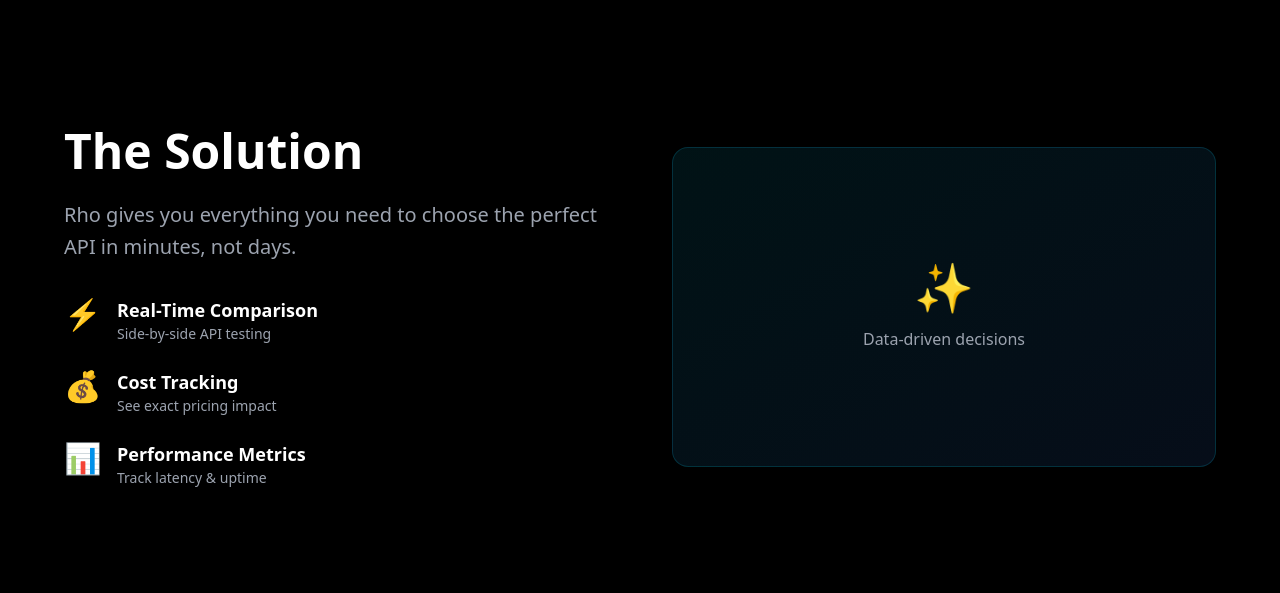
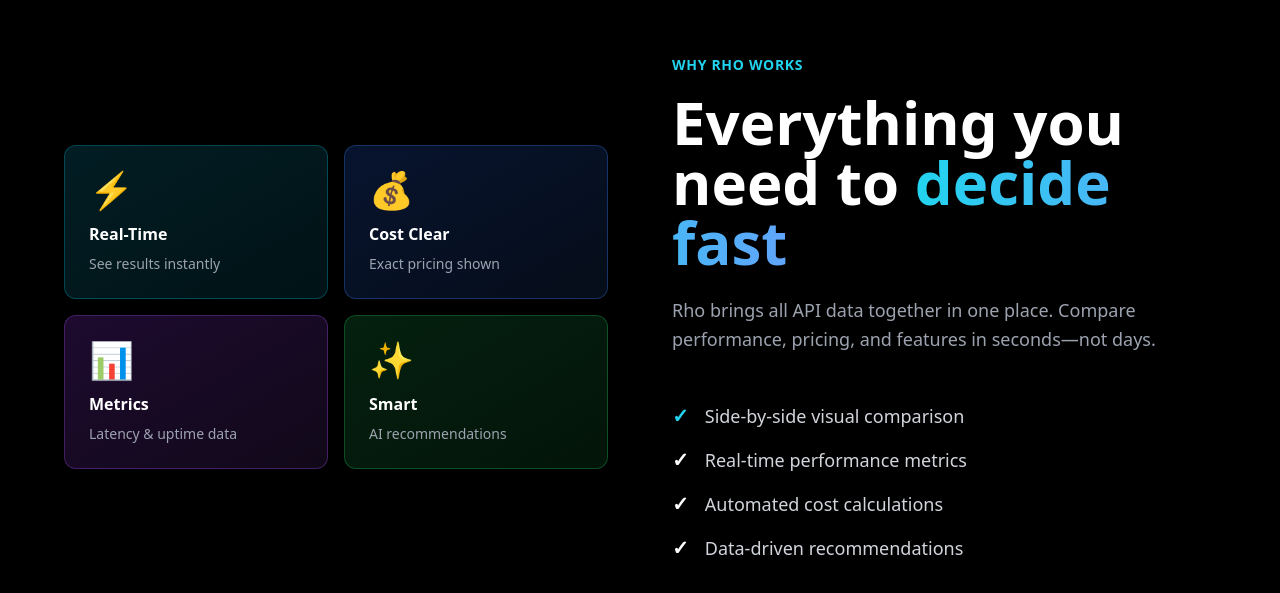
Before and after one commit to rainazab/CH12.0, a Next.js app in the folder rho-api-platform/: page / in a window 1280 px wide. Shown: the part 1757-2350 px from the top of the page. Built offline with nearby package versions, Linux system fonts and the light colour scheme; no server answers.

Commit message:
Redesign Solution section: add colorful feature cards grid, stronger headline, checkmark feature list

```diff
--- a/rho-api-platform/app/page.tsx
+++ b/rho-api-platform/app/page.tsx
@@ -201,43 +201,74 @@
 
       {/* SOLUTION SECTION */}
       <section className="relative z-10 min-h-screen flex items-center justify-center px-4 sm:px-6 lg:px-8 py-20">
-        <div className="max-w-6xl mx-auto">
+        <div className="max-w-6xl mx-auto w-full">
           <div className="grid md:grid-cols-2 gap-16 items-center">
-            {/* Solution Text */}
-            <div className="space-y-8 order-2 md:order-1">
-              <div>
-                <h2 className="text-5xl font-bold text-white mb-6">
-                  The Solution
-                </h2>
-                <p className="text-xl text-gray-400 leading-relaxed mb-8">
-                  Rho gives you everything you need to choose the perfect API in minutes, not days.
-                </p>
+            {/* Solution Visual - Left Side */}
+            <div className="hidden md:block order-1 md:order-1">
+              <div className="space-y-4">
+                {/* Feature Cards Grid */}
+                <div className="grid grid-cols-2 gap-4">
+                  {/* Card 1 */}
+                  <div className="bg-gradient-to-br from-cyan-600/20 to-cyan-500/10 border border-cyan-500/30 rounded-xl p-6 backdrop-blur hover:border-cyan-400/60 transition duration-300 transform hover:scale-105">
+                    <div className="text-4xl mb-3">⚡</div>
+                    <h3 className="text-white font-semibold mb-2">Real-Time</h3>
+                    <p className="text-sm text-gray-400">See results instantly</p>
+                  </div>
 
-                {/* Solution Features */}
-                <div className="space-y-6">
-                  {[
-                    { icon: '⚡', title: 'Real-Time Comparison', desc: 'Side-by-side API testing' },
-                    { icon: '💰', title: 'Cost Tracking', desc: 'See exact pricing impact' },
-                    { icon: '📊', title: 'Performance Metrics', desc: 'Track latency & uptime' },
-                  ].map((item, idx) => (
-                    <div key={idx} className="flex gap-4 items-start">
-                      <span className="text-3xl flex-shrink-0">{item.icon}</span>
-                      <div>
-                        <h3 className="text-white font-semibold text-lg">{item.title}</h3>
-                        <p className="text-gray-400 text-sm">{item.desc}</p>
-                      </div>
-                    </div>
-                  ))}
+                  {/* Card 2 */}
+                  <div className="bg-gradient-to-br from-blue-600/20 to-blue-500/10 border border-blue-500/30 rounded-xl p-6 backdrop-blur hover:border-blue-400/60 transition duration-300 transform hover:scale-105">
+                    <div className="text-4xl mb-3">💰</div>
+                    <h3 className="text-white font-semibold mb-2">Cost Clear</h3>
+                    <p className="text-sm text-gray-400">Exact pricing shown</p>
+                  </div>
+
+                  {/* Card 3 */}
+                  <div className="bg-gradient-to-br from-purple-600/20 to-purple-500/10 border border-purple-500/30 rounded-xl p-6 backdrop-blur hover:border-purple-400/60 transition duration-300 transform hover:scale-105">
+                    <div className="text-4xl mb-3">📊</div>
+                    <h3 className="text-white font-semibold mb-2">Metrics</h3>
+                    <p className="text-sm text-gray-400">Latency & uptime data</p>
+                  </div>
+
+                  {/* Card 4 */}
+                  <div className="bg-gradient-to-br from-green-600/20 to-green-500/10 border border-green-500/30 rounded-xl p-6 backdrop-blur hover:border-green-400/60 transition duration-300 transform hover:scale-105">
+                    <div className="text-4xl mb-3">✨</div>
+                    <h3 className="text-white font-semibold mb-2">Smart</h3>
+                    <p className="text-sm text-gray-400">AI recommendations</p>
+                  </div>
                 </div>
               </div>
             </div>
 
-            {/* Solution Visual */}
-            <div className="hidden md:block order-1 md:order-2">
-              <div className="h-80 bg-gradient-to-br from-cyan-500/10 to-blue-500/10 rounded-2xl border border-cyan-500/20 flex items-center justify-center backdrop-blur">
-                <div className="text-center">
-                  <div className="text-5xl mb-4">✨</div>
-                  <p className="text-gray-400">Data-driven decisions</p>
+            {/* Solution Text - Right Side */}
+            <div className="space-y-8 order-2 md:order-2">
+              <div className="space-y-6">
+                <div>
+                  <span className="text-sm font-semibold text-cyan-400 uppercase tracking-wider">Why Rho Works</span>
+                  <h2 className="text-5xl lg:text-6xl font-bold text-white mt-4 leading-tight">
+                    Everything you need to{' '}
+                    <span className="bg-gradient-to-r from-cyan-400 to-blue-400 bg-clip-text text-transparent">
+                      decide fast
+                    </span>
+                  </h2>
+                </div>
+
+                <p className="text-lg text-gray-400 leading-relaxed">
+                  Rho brings all API data together in one place. Compare performance, pricing, and features in seconds—not days.
+                </p>
+
+                {/* Feature List with checkmarks */}
+                <div className="space-y-4 pt-6">
+                  {[
+                    { icon: '✓', title: 'Side-by-side visual comparison', color: 'cyan' },
+                    { icon: '✓', title: 'Real-time performance metrics', color: 'blue' },
+                    { icon: '✓', title: 'Automated cost calculations', color: 'purple' },
+                    { icon: '✓', title: 'Data-driven recommendations', color: 'green' },
+                  ].map((item, idx) => (
+                    <div key={idx} className="flex gap-4 items-center">
+                      <div className={`text-xl font-bold text-${item.color}-400`}>{item.icon}</div>
+                      <p className="text-gray-300 text-lg">{item.title}</p>
+                    </div>
+                  ))}
                 </div>
               </div>
             </div>
```
